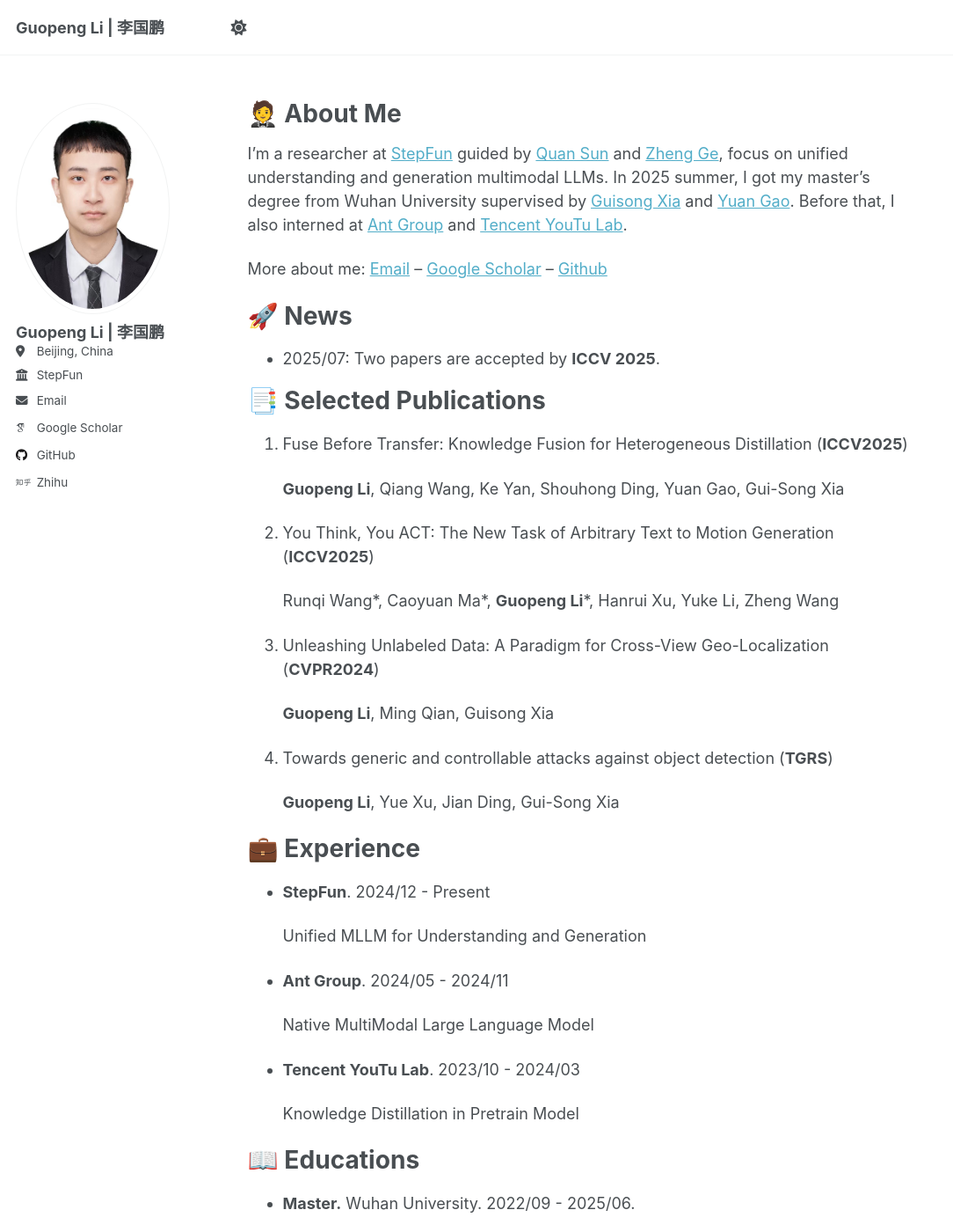
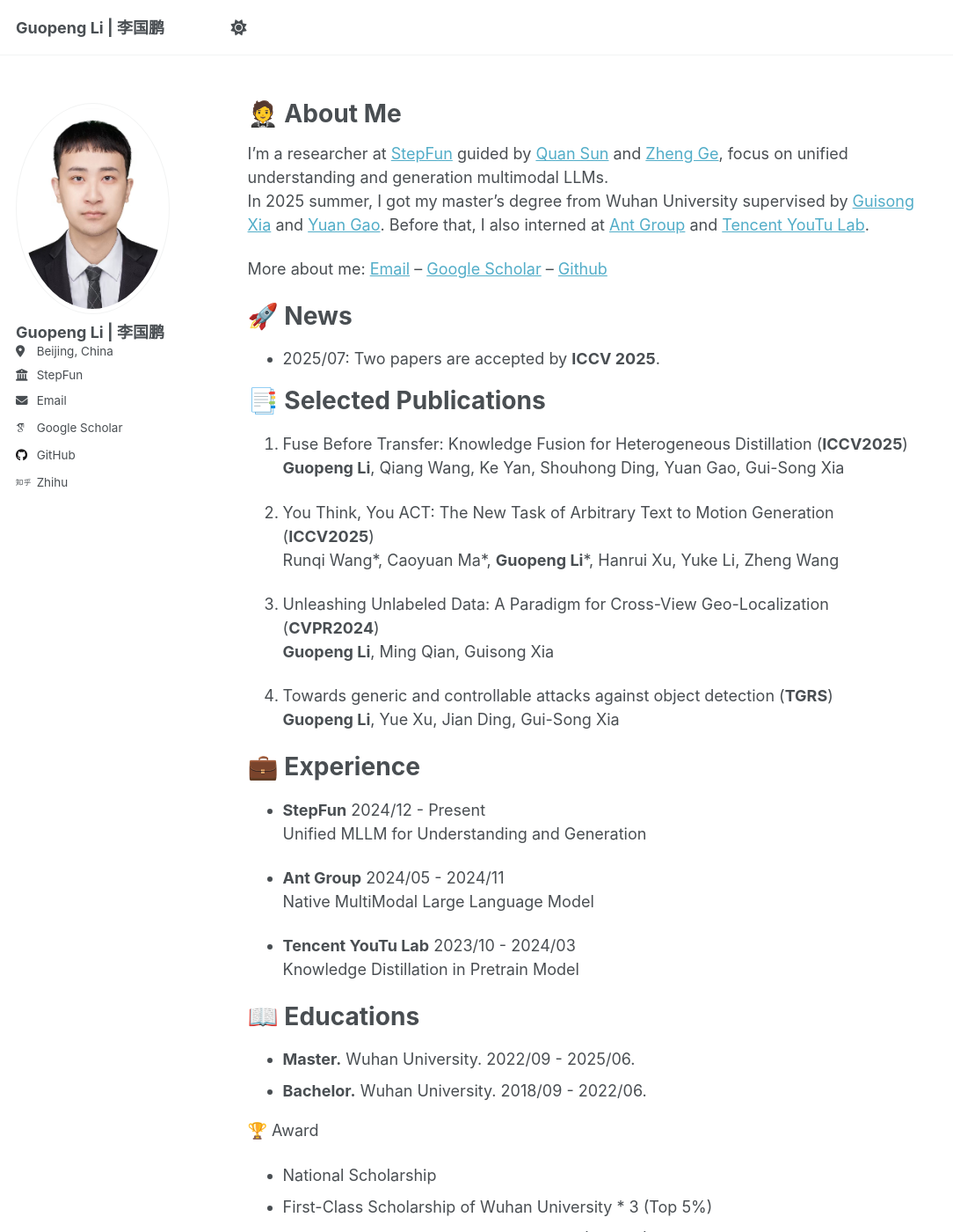
Before and after one commit to liguopeng0923/liguopeng0923.github.io, a Jekyll site: the page built from _pages/about.md, in a window 1280 px wide and 1400 px high. Shown: the whole window at 88% size, without its empty margins (0-1084 px from the left). Built offline with Jekyll 4.4.1, drawn with Linux system fonts in a browser that asks for light colours; some web fonts are replaced; a script that is not in the unit is left out.

Commit message:
Update about.md

```diff
--- a/_pages/about.md
+++ b/_pages/about.md
@@ -9,7 +9,8 @@ redirect_from:
 🤵 About Me
 ======
 
-I'm a researcher at [StepFun](https://www.stepfun.com/company) guided by [Quan Sun](https://scholar.google.com/citations?user=pVKiHdEAAAAJ&hl) and [Zheng Ge](https://scholar.google.com/citations?user=hJ-VrrIAAAAJ), focus on unified understanding and generation multimodal LLMs.
+I'm a researcher at [StepFun](https://www.stepfun.com/) guided by [Quan Sun](https://scholar.google.com/citations?user=pVKiHdEAAAAJ&hl) and [Zheng Ge](https://scholar.google.com/citations?user=hJ-VrrIAAAAJ), focus on unified understanding and generation multimodal LLMs.
+<br>
 In 2025 summer, I got my master's degree from Wuhan University supervised by [Guisong Xia](http://43.154.41.31/xia_En.html) and [Yuan Gao](https://yuan-gao.net/). Before that, I also interned at [Ant Group](https://www.antgroup.com/en) and [Tencent YouTu Lab](https://open.youtu.qq.com/#/open).
 
 More about me: [Email](guopengli@whu.edu.cn) -- [Google Scholar](https://scholar.google.com/citations?user=ba1cv9cAAAAJ&hl) -- [Github](https://github.com/liguopeng0923)
@@ -22,39 +23,39 @@ More about me: [Email](guopengli@whu.edu.cn) -- [Google Scholar](https://scholar
 📑 Selected Publications
 ======
 1. Fuse Before Transfer: Knowledge Fusion for Heterogeneous Distillation (**ICCV2025**)
-
+<br>
    **Guopeng Li**, Qiang Wang, Ke Yan, Shouhong Ding, Yuan Gao, Gui-Song Xia
 
 2. You Think, You ACT: The New Task of Arbitrary Text to Motion Generation (**ICCV2025**)
-
+<br>
    Runqi Wang\*, Caoyuan Ma\*, **Guopeng Li**\*, Hanrui Xu, Yuke Li, Zheng Wang
 
 3. Unleashing Unlabeled Data: A Paradigm for Cross-View Geo-Localization (**CVPR2024**)
-
+<br>
    **Guopeng Li**, Ming Qian, Guisong Xia
 
 4. Towards generic and controllable attacks against object detection (**TGRS**)
-
+<br>
    **Guopeng Li**, Yue Xu, Jian Ding, Gui-Song Xia
 
 💼 Experience
 ======
-- **StepFun**. 2024/12 - Present
-
+- **StepFun** 2024/12 - Present
+<br>
   Unified MLLM for Understanding and Generation
 
-- **Ant Group**. 2024/05 - 2024/11
-
+- **Ant Group** 2024/05 - 2024/11
+<br>
   Native MultiModal Large Language Model
 
-- **Tencent YouTu Lab**. 2023/10 - 2024/03
-
+- **Tencent YouTu Lab** 2023/10 - 2024/03
+<br>
   Knowledge Distillation in Pretrain Model
 
 📖 Educations
 ======
 - **Master.** Wuhan University. 2022/09 - 2025/06.
-
+<br>
 - **Bachelor.** Wuhan University. 2018/09 - 2022/06.
 
 🏆 Award
```
